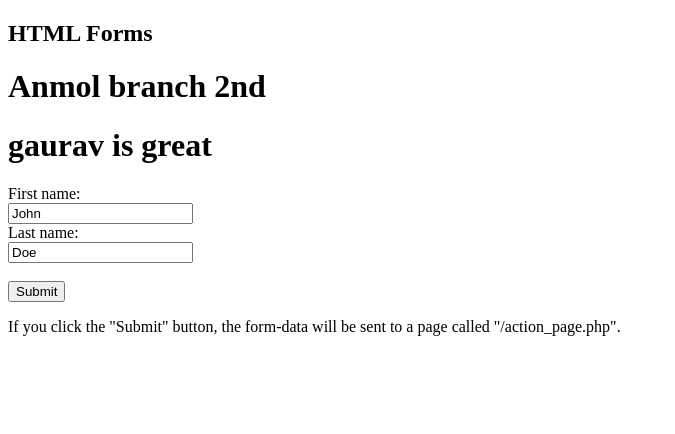
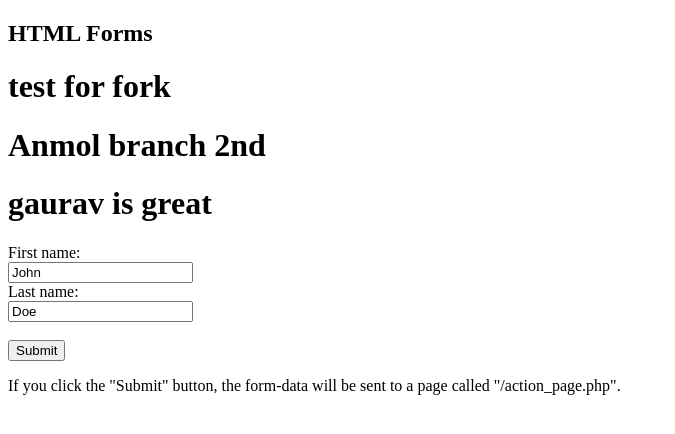
Before and after one commit to Harishkumar12032003/collaboration, a plain HTML site: page index.html in a window 1280 px wide. Shown: the whole page, without its empty margins (0-675 px from the left). Drawn offline with Linux system fonts and the light colour scheme.

Commit message:
Update index.html

```diff
--- a/index.html
+++ b/index.html
@@ -5,8 +5,9 @@
 <h2>HTML Forms</h2>
 
 <form action="/action_page.php">
+  <h1>test for fork</h1>
   <h1>Anmol branch 2nd</h1>
-    <h1>gaurav is great</h1>
+   <h1>gaurav is great</h1>
   <label for="fname ">First name:</label><br>
   <input type="text" id="fname" name="fname" value="John"><br>
   <label for="lname">Last name:</label><br>
```
